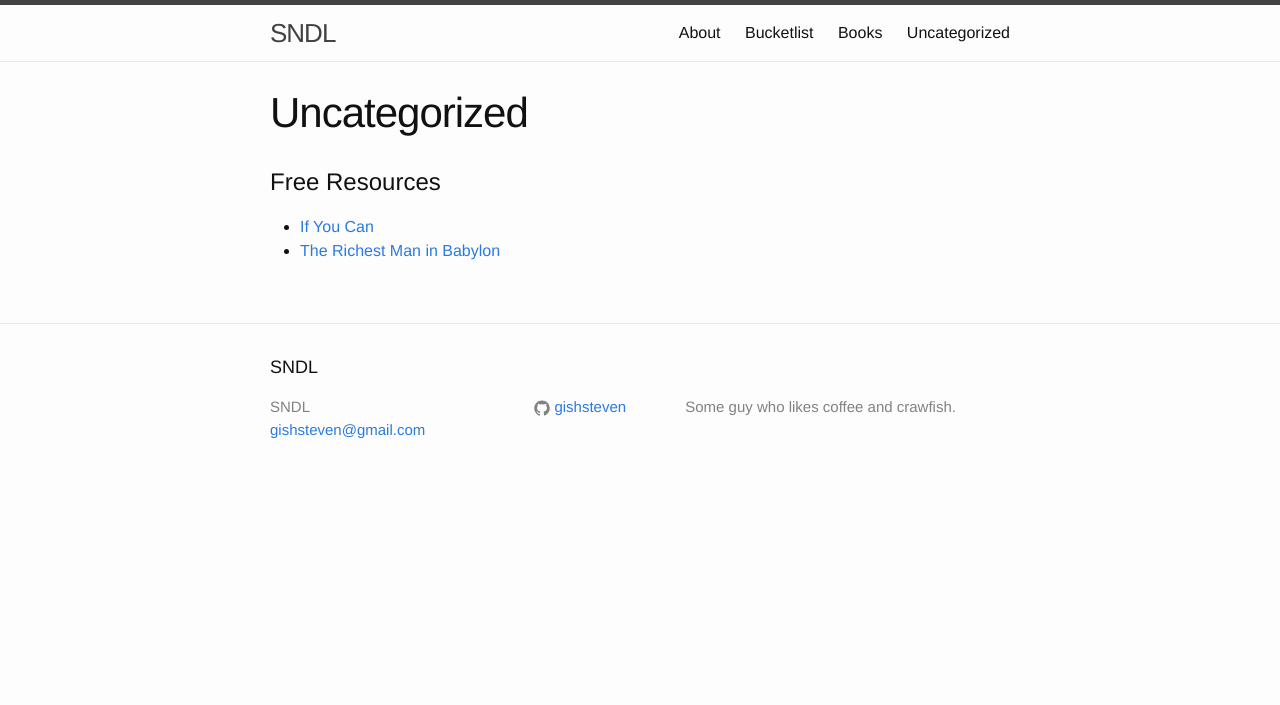
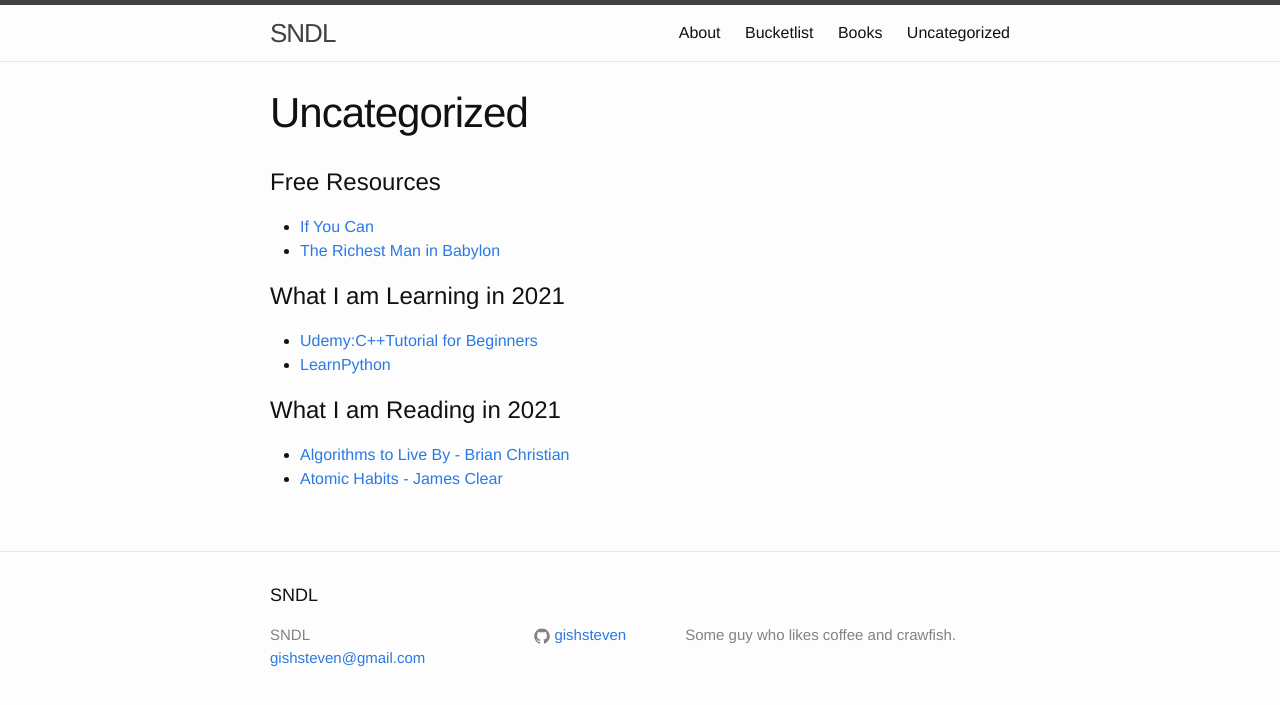
Before and after one commit to gishsteven/gishsteven.github.io, a Jekyll site: the page built from uncategorized.md, in a window 1280 px wide. Shown: the top 705 px of the page. Built offline with Jekyll 4.4.1, drawn with Linux system fonts in a browser that asks for light colours.

Commit message:
Update uncategorized.md

```diff
--- a/uncategorized.md
+++ b/uncategorized.md
@@ -10,3 +10,13 @@ published: true
 
  - [If You Can](https://www.etf.com/docs/IfYouCan.pdf)
  - [The Richest Man in Babylon](http://www.ccsales.com/the_richest_man_in_babylon.pdf)
+
+
+# What I am Learning in 2021
+
+ - [Udemy:C++Tutorial for Beginners](https://www.udemy.com/course/free-learn-c-tutorial-beginners/)
+ - [LearnPython](https://www.learnpython.org/)
+
+# What I am Reading in 2021
+ - [Algorithms to Live By - Brian Christian](https://www.audible.com/pd/Algorithms-to-Live-By-Audiobook/B01D24NLWO?ref=a_library_t_c5_libItem_&pf_rd_p=85df3330-9dc4-4a45-ae69-93cc2fc25ca4&pf_rd_r=BACYVZEPWYVRGH5RQWYP)
+ - [Atomic Habits - James Clear](https://www.audible.com/pd/Atomic-Habits-Audiobook/1524779261?ref=a_library_t_c5_libItem_&pf_rd_p=85df3330-9dc4-4a45-ae69-93cc2fc25ca4&pf_rd_r=BACYVZEPWYVRGH5RQWYP)
```
